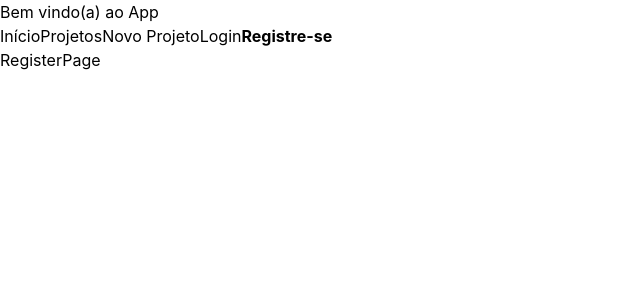
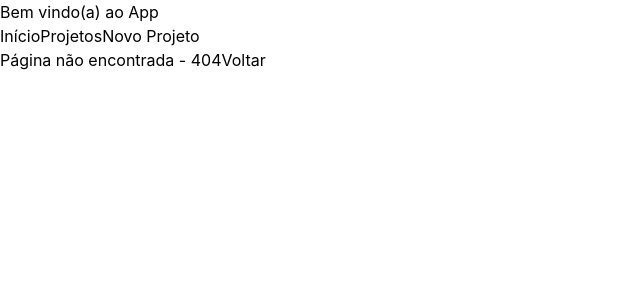
Before and after one commit to Permission-SaaS/permission_saas_front, a React (Vite) app: page /register in a window 1280 px wide. Shown: the top 300 px of the page, without its empty margins (0-640 px from the left). Built offline with nearby package versions, Linux system fonts and the light colour scheme.

Commit message:
refactor(identity): remove the placeholder pages
- drop LoginPage and RegisterPage, with their routes and menu links
- the register page was cut from the plan on 2026-10-28
- the simulated login returns in its own step

```diff
--- a/src/app/layout/AppLayout.tsx
+++ b/src/app/layout/AppLayout.tsx
@@ -16,16 +16,6 @@ const routes = [
     key: "new-project",
     path: "/projects/new",
     name: "Novo Projeto",
-  },
-  {
-    key: "login",
-    path: "/login",
-    name: "Login",
-  },
-  {
-    key: "register",
-    path: "/register",
-    name: "Registre-se",
   },
 ];
 
--- a/src/app/router.tsx
+++ b/src/app/router.tsx
@@ -1,4 +1,3 @@
-import { LoginPage, RegisterPage } from "@/modules/identity";
 import {
   ProjectDetailPage,
   ProjectFormPage,
@@ -17,10 +16,6 @@ export function AppRoutes() {
         <Route path="/projects/new" element={<ProjectFormPage />} />
         <Route path="/projects/:id" element={<ProjectDetailPage />} />
         <Route path="/projects/:id/edit" element={<ProjectFormPage />} />
-
-        <Route path="/login" element={<LoginPage />} />
-        <Route path="/register" element={<RegisterPage />} />
-
         <Route path="*" element={<NotFoundPage />} />
       </Route>
     </Routes>
--- a/src/modules/identity/index.ts
+++ /dev/null
@@ -1,2 +0,0 @@
-export { LoginPage } from "./pages/LoginPage";
-export { RegisterPage } from "./pages/RegisterPage";
--- a/src/modules/identity/pages/LoginPage.tsx
+++ /dev/null
@@ -1,3 +0,0 @@
-export function LoginPage() {
-  return <div>LoginPage</div>;
-}
--- a/src/modules/identity/pages/RegisterPage.tsx
+++ /dev/null
@@ -1,3 +0,0 @@
-export function RegisterPage() {
-  return <div>RegisterPage</div>;
-}
```
